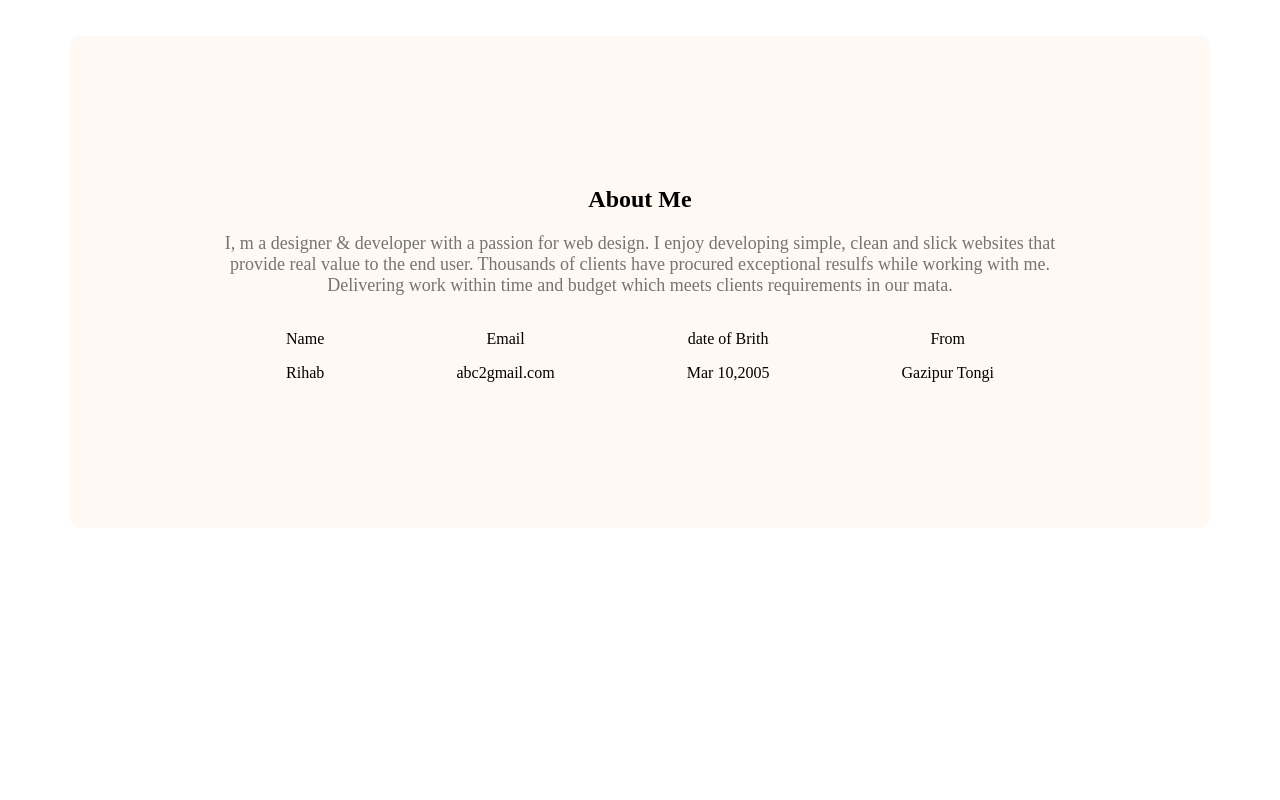
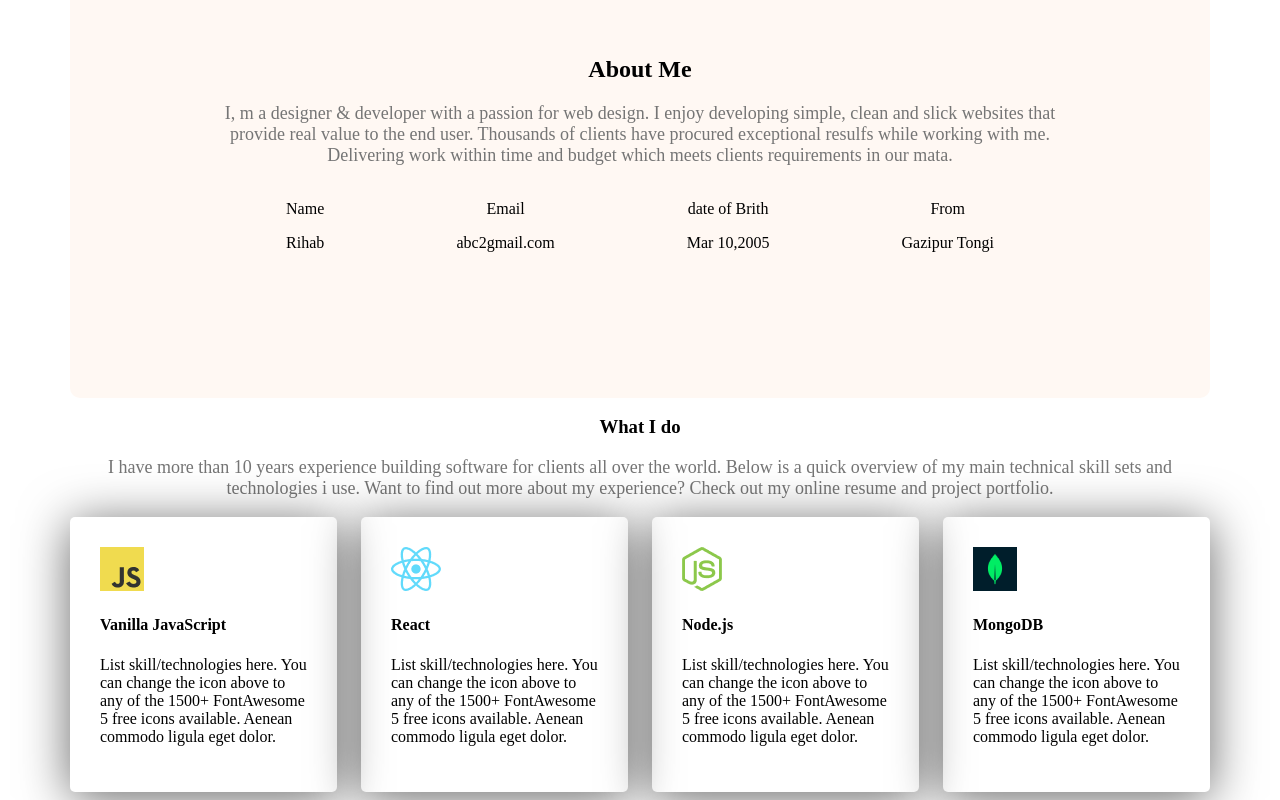
Before and after one commit to Rihabuzzaman/new-portfolio, a plain HTML site: page index.html in a window 1280 px wide. Shown: the part 915-1715 px from the top of the page. Before the commit the page ends 1451 px from the top, so only its background shows below. Drawn offline with Linux system fonts and the light colour scheme.

Commit message:
main section and skill section add

```diff
--- a/index.html
+++ b/index.html
@@ -63,6 +63,35 @@
           </div>
         </div>
       </section>
+      <!-- what is do section start -->
+      <section class="skills">
+        <h3 class="section-title text-center">What I do</h3>
+        <p class="section-description text-center">
+          I have more than 10 years experience building software for clients all over the world. Below is a quick overview of my main technical skill sets and technologies i use. Want to find out more about my experience? Check out my online resume and project portfolio.
+        </p>
+        <div class="skils-container">
+          <div class="skill">
+            <img src="images/icons/js.png" alt="">
+            <h4 class="skill-title">Vanilla JavaScript</h4>
+            <p class="skill-description">List skill/technologies here. You can change the icon above to any of the 1500+ FontAwesome 5 free icons available. Aenean commodo ligula eget dolor.</p>
+          </div>
+          <div class="skill">
+            <img src="images/icons/react.png" alt="">
+            <h4 class="skill-title">React</h4>
+            <p class="skill-description">List skill/technologies here. You can change the icon above to any of the 1500+ FontAwesome 5 free icons available. Aenean commodo ligula eget dolor.</p>
+          </div>
+          <div class="skill">
+            <img src="images/icons/nodejs.png" alt="">
+            <h4 class="skill-title">Node.js</h4>
+            <p class="skill-description">List skill/technologies here. You can change the icon above to any of the 1500+ FontAwesome 5 free icons available. Aenean commodo ligula eget dolor.</p>
+          </div>
+          <div class="skill">
+            <img src="images/icons/mongo.png" alt="">
+            <h4 class="skill-title">MongoDB</h4>
+            <p class="skill-description">List skill/technologies here. You can change the icon above to any of the 1500+ FontAwesome 5 free icons available. Aenean commodo ligula eget dolor.</p>
+          </div>
+        </div>
+      </section>
     </main>
     <footer></footer>
   </body>
--- a/style.css
+++ b/style.css
@@ -33,6 +33,9 @@
 .section-description {
   font-size: 18px;
   color: #757575;
+}
+.text-center {
+  text-align: center;
 }
 .header {
   background-image: url(images/developer.png), url(images/header_bg.png);
@@ -91,13 +94,16 @@ main {
   max-width: 1140px;
   margin: 0 auto;
 }
+main-setion {
+  margin-top: 130px;
+  margin-bottom: 130px;
+}
 
 /* about style */
 .about {
   border-radius: 10px;
   padding: 130px 150px;
   text-align: center;
-  margin-top: 130px;
 }
 .about-items {
   display: flex;
@@ -106,3 +112,14 @@ main {
 .item-descriptio {
   font-weight: 600;
 }
+/* skills section */
+.skils-container {
+  display: flex;
+  gap: 24px;
+}
+
+.skill {
+  padding: 30px;
+  border-radius: 5px;
+  box-shadow: 0px 6px 50px 0px rgba(0, 0, 0, 0.6);
+}
```
